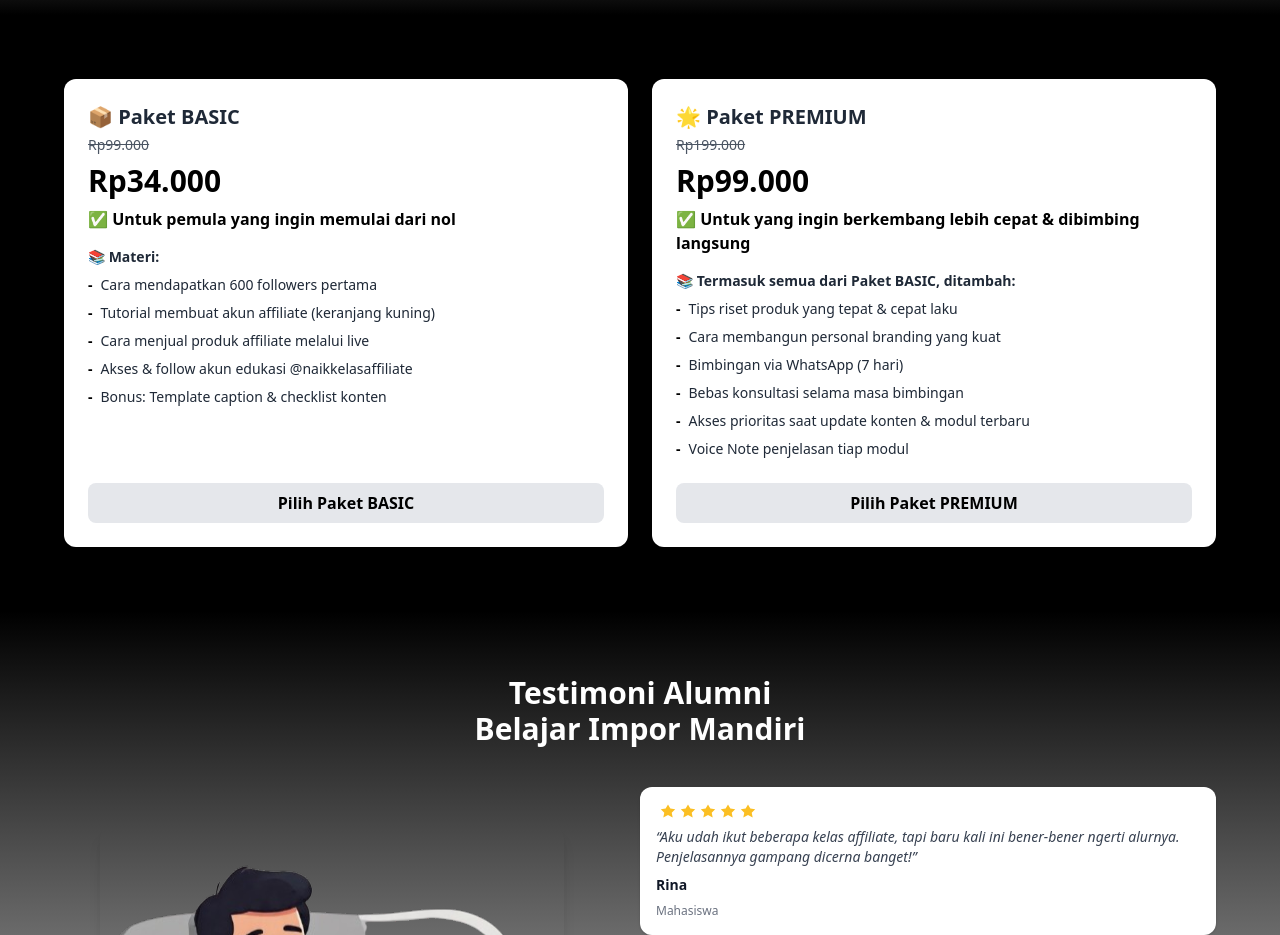
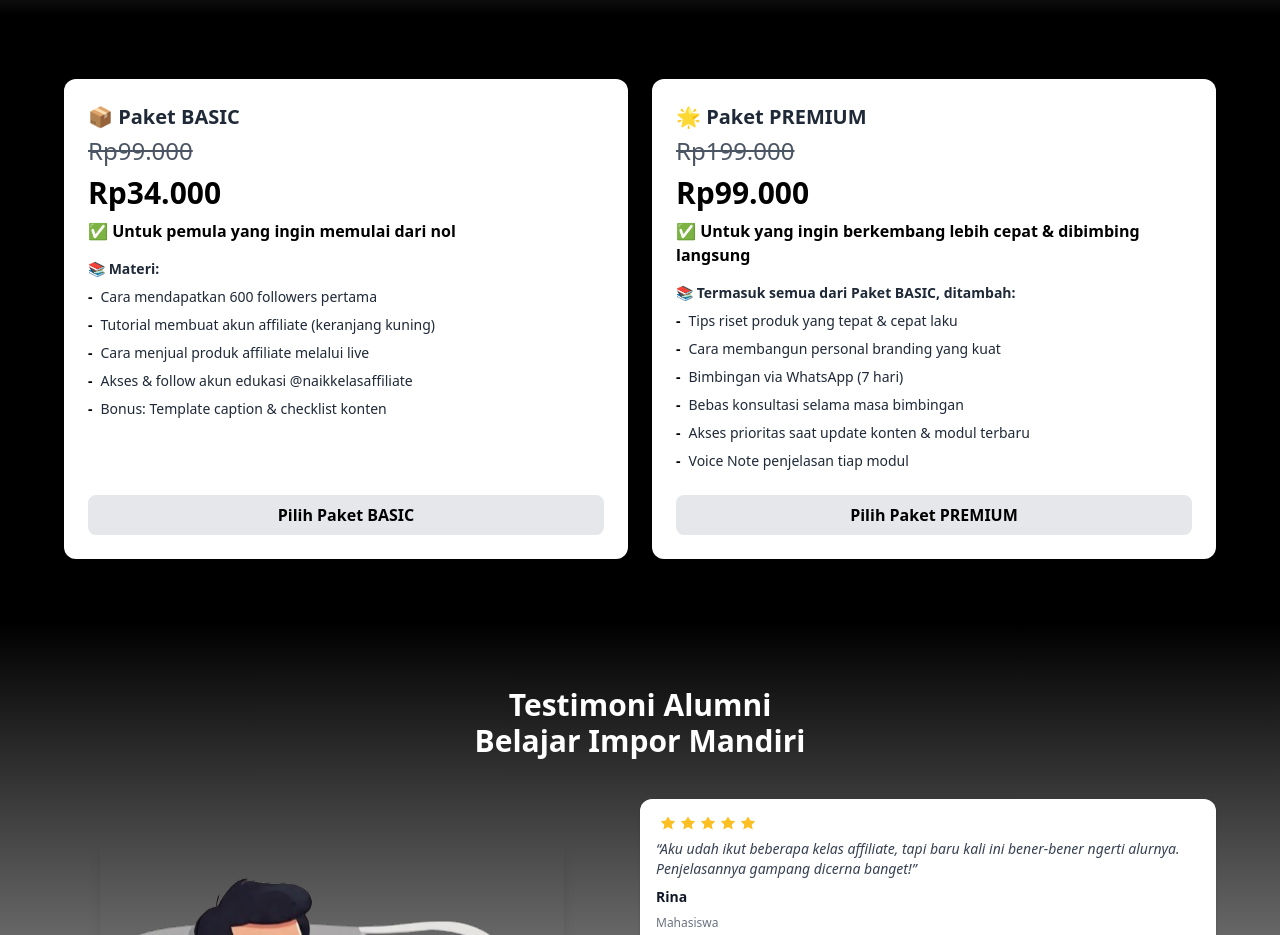
Before and after one commit to galih20-bayu/naik-kelas-affiliate, a plain HTML site: page index.html in a window 1280 px wide. Shown: the part 4180-5115 px from the top of the page. Drawn offline with nearby package versions, Linux system fonts and the light colour scheme; files whose address does not match are found by name.

Commit message:
Update index.html ukuran harga yang di coret

```diff
--- a/index.html
+++ b/index.html
@@ -281,7 +281,7 @@
     >
       <div>
         <h3 class="text-xl font-bold mb-1">📦 Paket BASIC</h3>
-        <p class="text-sm text-gray-600 mb-2 line-through">Rp99.000</p>
+        <p class="text-2xl text-gray-600 mb-2 line-through">Rp99.000</p>
         <div class="text-3xl font-bold text-black mb-2">Rp34.000</div>
         <p class="text-black font-semibold mb-4">✅ Untuk pemula yang ingin memulai dari nol</p>
         <h4 class="font-semibold text-sm mb-2">📚 Materi:</h4>
@@ -310,7 +310,7 @@
     >
       <div>
         <h3 class="text-xl font-bold mb-1">🌟 Paket PREMIUM</h3>
-        <p class="text-sm text-gray-600 mb-2 line-through">Rp199.000</p>
+        <p class="text-2xl text-gray-600 mb-2 line-through">Rp199.000</p>
         <div class="text-3xl font-bold text-black mb-2">Rp99.000</div>
         <p class="text-black font-semibold mb-4">✅ Untuk yang ingin berkembang lebih cepat & dibimbing langsung</p>
         <h4 class="font-semibold text-sm mb-2">📚 Termasuk semua dari Paket BASIC, ditambah:</h4>
```
